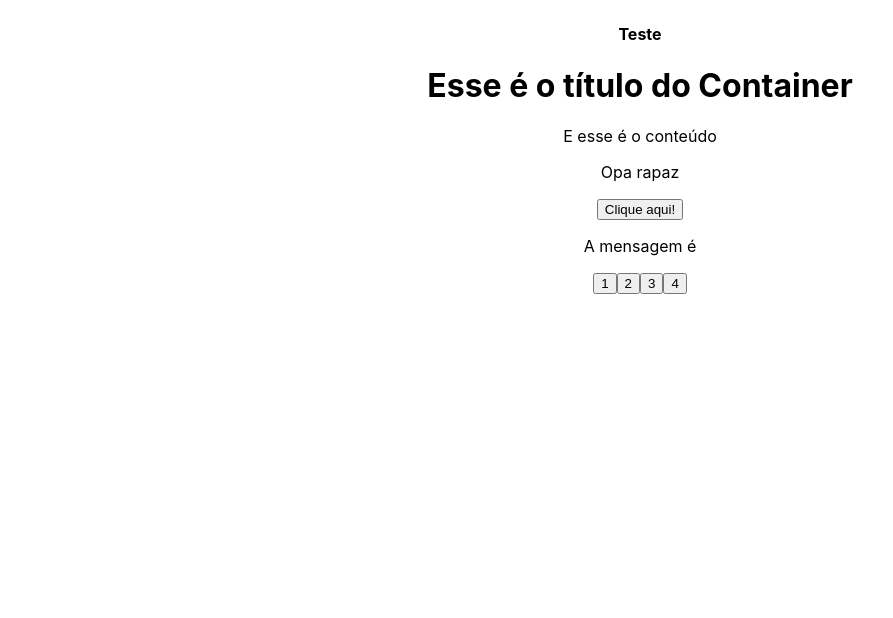
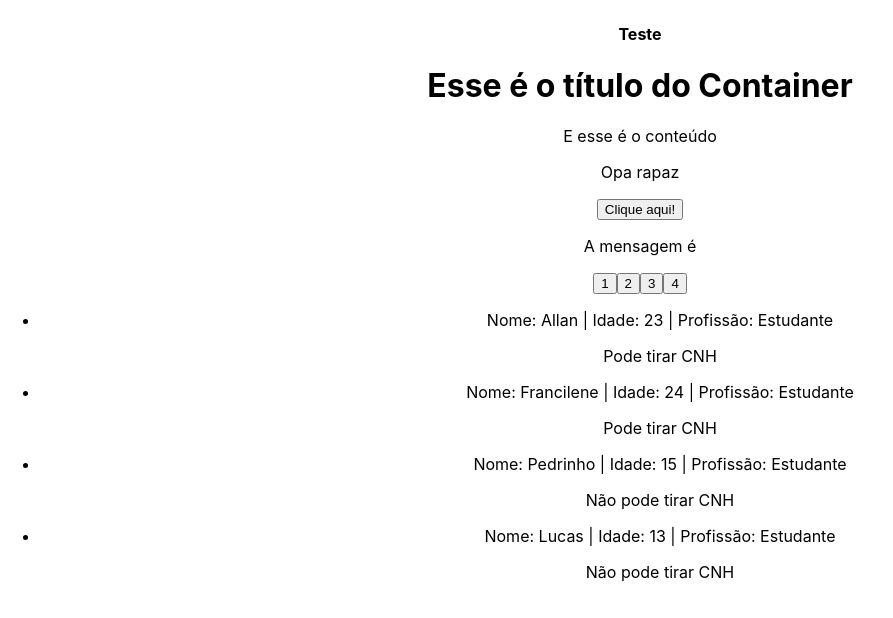
Before and after one commit to allanfenelon/CURSO_REACT, a React (Create React App) app in the folder 3_AVANCANDO_EM_REACT/avancando-em-react/: page / in a window 1280 px wide. Shown: the part 2908-3526 px from the top of the page, without its empty margins (0-893 px from the left). Built offline with nearby package versions, Linux system fonts and the light colour scheme.

Commit message:
Tarefa 04

```diff
--- a/3_AVANCANDO_EM_REACT/avancando-em-react/src/App.js
+++ b/3_AVANCANDO_EM_REACT/avancando-em-react/src/App.js
@@ -9,10 +9,12 @@ import Container from './components/Container';
 import ExecuteFunction from './components/ExecuteFunction';
 import Message from './components/Message';
 import ChangeMessageState from './components/ChangeMessageState';
+import UserDetails from './components/UserDetails';
 // Assests / CSS
 import './App.css';
 import City from './assets/city.jpg'
 import { useState } from 'react';
+
 
 
 
@@ -29,6 +31,13 @@ function App() {
     {id: 2, brand:'VW', km:0, color:'Vermelho',newCar: true},
     {id: 3, brand:'BMW', km:235600, color:'Preto',newCar: false},
     {id: 4, brand:'Honda', km:0, color:'Cinza',newCar: true},
+  ]
+
+  const Pessoas = [
+    {id: 1, name: 'Allan', age:23,job:'Estudante'},
+    {id: 2, name: 'Francilene', age:24,job:'Estudante'},
+    {id: 3, name: 'Pedrinho', age:15,job:'Estudante'},
+    {id: 4, name: 'Lucas', age:13,job:'Estudante'},
   ]
 
   const [message, setMessage] = useState("")
@@ -79,6 +88,7 @@ function App() {
         {/* STATE LIFT  */}
         <Message msg={message}/>
         <ChangeMessageState handleMessage={handleMessage}/>
+        <UserDetails users={Pessoas}/>
     </div>
   );
 }
--- /dev/null
+++ b/3_AVANCANDO_EM_REACT/avancando-em-react/src/components/UserDetails.js
@@ -0,0 +1,18 @@
+
+const UserDetails = ({users}) => {
+
+  return (
+    <div>
+        <ul>
+            {users.map((people) => (
+                <li key={people.id}>Nome: {people.name} | Idade: {people.age} | Profissão: {people.job}
+                {(people.age >= 18) ? <p>Pode tirar CNH</p> : <p>Não pode tirar CNH</p>}
+                </li>
+
+            ))}
+        </ul>
+    </div>
+  )
+}
+
+export default UserDetails
```
